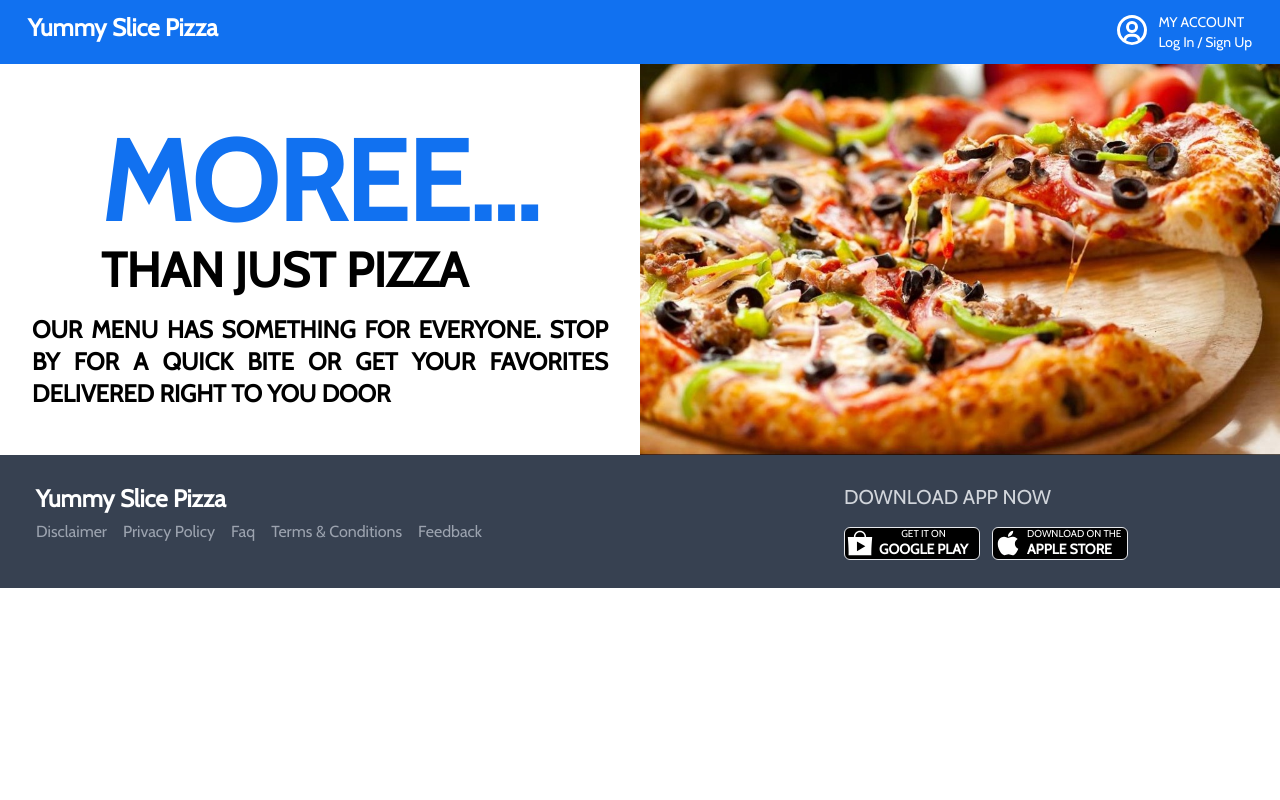
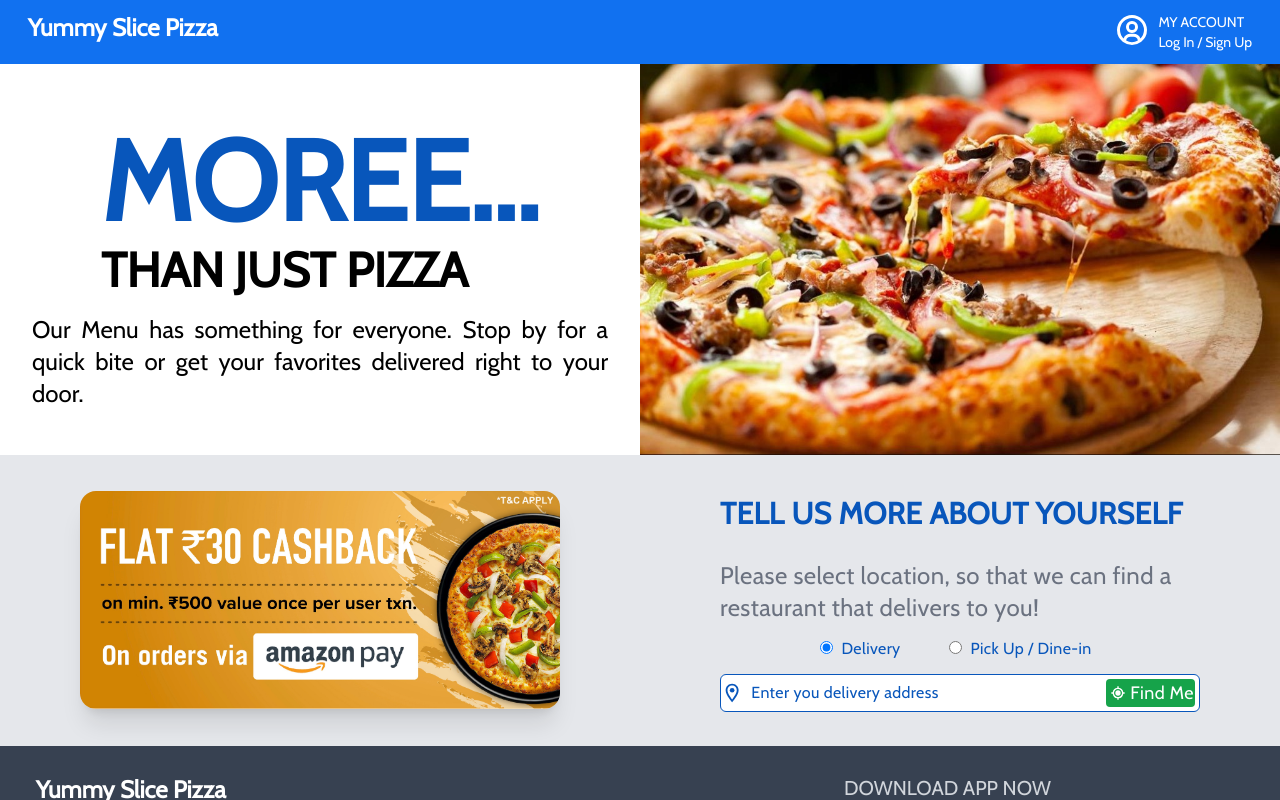
Before and after one commit to jasmeets-6575/yummy-slice-pizza, a React (Create React App) app: page /landing in a window 1280 px wide. Built offline with nearby package versions, Linux system fonts and the light colour scheme; the HTML template or start-up script is replaced by a standard one.

Commit message:
adding details component

```diff
--- a/src/app.css
+++ b/src/app.css
@@ -14,4 +14,5 @@ body{
     --primary-white: #DCDCDC;
     --primary-green: #95FF00;
     --primary-blue: #1171f0;
+    --primary-blue-2: #0856bb;
   }
--- /dev/null
+++ b/src/components/Details.tsx
@@ -0,0 +1,51 @@
+import { MdOutlineLocationOn } from "react-icons/md";
+import { BiCurrentLocation } from "react-icons/bi";
+import discount from "../assets/discount.jpg";
+
+const Details = () => {
+  return (
+    <div className="bg-gray-200 h-auto sm:grid grid-cols-1 md:grid-cols-2">
+      <div className="  flex items-center justify-center">
+        <img className="hidden md:block md:h-[50%] lg:h-3/4 rounded-2xl  shadow-xl " src={discount} alt="" />
+      </div>
+      <div className="flex flex-col  md:scale-100 justify-center gap-1 md:gap-2 tracking-wide pb-3">
+        <h1 className="w-[60%] md:w-[75%] flex justify-between mx-auto text-2xl lg:text-3xl text-[--primary-blue-2] font-bold">
+          TELL US MORE ABOUT YOURSELF
+        </h1>
+        <p className="hidden lg:block w-[75%] text-2xl mx-auto text-gray-500">
+          Please select location, so that we can find a restaurant that delivers
+          to you!
+        </p>
+        <div className="w-[60%] lg:w-[50%] text-[1rem] py-2 flex justify-around mx-auto text-[--primary-blue-2]">
+          <div>
+            <input type="radio" name="A" id="" checked />
+            <label className="mx-2" htmlFor="">
+              Delivery
+            </label>
+          </div>
+          <div>
+            <input type="radio" name="A" id="" />
+            <label className="mx-2" htmlFor="">
+              Pick Up / Dine-in
+            </label>
+          </div>
+        </div>
+        <div className=" w-[60%] md:w-[75%] flex justify-between border border-[--primary-blue-2] rounded-md bg-white items-center mx-auto ">
+          <MdOutlineLocationOn className="text-3xl text-[--primary-blue-2]  " />
+          <input
+            className="w-full lg:p-2 rounded-md border-none outline-none placeholder-[--primary-blue-2]  "
+            placeholder="Enter you delivery address"
+            type="text"
+            name=""
+            id=""
+          />
+          <div className=" flex w-1/4 bg-green-600 text-white cursor-pointer rounded m-1  left-[370px] ">
+            <BiCurrentLocation className="hidden lg:block h-auto text-2xl align-middle px-1" />
+            <span className="hidden lg:block text-lg text-center "> Find Me</span>
+          </div>
+        </div>
+      </div>
+    </div>
+  );
+};
+export default Details;
--- a/src/components/Footer.tsx
+++ b/src/components/Footer.tsx
@@ -1,13 +1,13 @@
 import { IoMdAppstore } from "react-icons/io";
 import { AiFillApple } from "react-icons/ai";
+import Logo from "./Logo";
 
 const Footer = () => {
   return (
+    <div>
       <div className="w-full h-auto p-7 bg-gray-700 grid grid-cols-2 md:grid-cols-3 ">
         <div className="md:col-span-2">
-        <h2 className="font-bold text-2xl mx-2 text-white cursor-pointer">
-          Yummy Slice Pizza
-        </h2>
+          <Logo />
           <ul className="text-gray-400 cursor-pointer md:flex">
             <li className="m-2 ">Disclaimer</li>
             <li className=" m-2">Privacy Policy</li>
@@ -17,7 +17,9 @@ const Footer = () => {
           </ul>
         </div>
         <div className="md:col-span-1">
-        <h2 className="text-gray-300 text-xl font-medium">DOWNLOAD APP NOW</h2>
+          <h2 className="text-gray-300 text-xl font-medium">
+            DOWNLOAD APP NOW
+          </h2>
           <div className="text-white pt-4 grid gap-3 lg:flex ">
             <div className="w-[8.5rem] bg-black border rounded-md flex items-center cursor-pointer ">
               <IoMdAppstore className="text-3xl " />
@@ -27,7 +29,7 @@ const Footer = () => {
               </div>
             </div>
             <div className="w-[8.5rem] bg-black border rounded-md flex items-center cursor-pointer ">
-            <AiFillApple className="text-3xl "/>
+              <AiFillApple className="text-3xl " />
               <div className="px-1">
                 <h4 className="text-[10px] text-center">DOWNLOAD ON THE</h4>
                 <h2 className="text-sm font-bold">APPLE STORE</h2>
@@ -36,6 +38,13 @@ const Footer = () => {
           </div>
         </div>
       </div>
+      <div className="bg-gray-800 flex justify-center">
+        <h2 className="text-gray-300 py-4 pr-1 text-center">
+          All Rights Reserved. 2023 Copyright
+        </h2>
+        <span className=" mt-2 text-white text-2xl text-center">©</span>
+      </div>
+    </div>
   );
 };
 export default Footer;
--- a/src/components/LandingMain.tsx
+++ b/src/components/LandingMain.tsx
@@ -5,15 +5,14 @@ const LandingMain = () => {
     <div className="w-full h-auto md:grid grid-cols-2  ">
       <div className="info flex flex-col justify-center items-center">
         <div className="my-5">
-          <span className=" lg:text-[7rem]  text-[--primary-blue] text-[6rem] font-bold ">
+          <span className=" lg:text-[7rem]  text-[--primary-blue-2] text-[6rem] font-bold ">
             MOREE...
           </span>
           <h2 className=" lg:text-5xl duration-300 text-4xl text-justify font-bold">THAN JUST PIZZA</h2>
         </div>
         <div className="flex justify-center">
-          <h3 className="w-[90%] mb-3  text-justify text-xl md:text-2xl font-bold">
-            OUR MENU HAS SOMETHING FOR EVERYONE. STOP BY FOR A QUICK BITE OR GET
-            YOUR FAVORITES DELIVERED RIGHT TO YOU DOOR
+          <h3 className="w-[90%] mb-3  text-justify text-xl md:text-2xl font-light">
+            Our Menu has something for everyone. Stop by for a quick bite or get your favorites delivered right to your door.
           </h3>
         </div>
       </div>
--- /dev/null
+++ b/src/components/Logo.tsx
@@ -0,0 +1,8 @@
+const Logo = () => {
+  return (
+    <h2 className="font-bold text-2xl mx-2 text-white cursor-pointer">
+    Yummy Slice Pizza
+  </h2>
+  )
+}
+export default Logo
--- a/src/components/NavbarMain.tsx
+++ b/src/components/NavbarMain.tsx
@@ -1,12 +1,11 @@
 import { BiUserCircle } from "react-icons/bi";
+import Logo from "./Logo";
 
 const NavbarMain = () => {
   return (
     <div className="h-auto py-3 w-full flex bg-[--primary-blue]">
       <div className="w-[1240px] mx-auto flex justify-between ">
-        <div className="font-bold text-2xl mx-2 text-white cursor-pointer">
-          Yummy Slice Pizza
-        </div>
+        <Logo />
         <div className=" flex justify-end mx-2  border-secondary-500 cursor-pointer">
           <BiUserCircle className=" text-3xl md:text-4xl text-white" />
           <div className=" text-white ml-2 ">
--- a/src/pages/Landing.tsx
+++ b/src/pages/Landing.tsx
@@ -1,3 +1,4 @@
+import Details from "../components/Details";
 import Footer from "../components/Footer";
 import LandingMain from "../components/LandingMain";
 import NavbarMain from "../components/NavbarMain";
@@ -7,6 +8,7 @@ const Landing = () => {
     <div className="overflow-auto h-[100vh] ">
       <NavbarMain />
       <LandingMain />
+      <Details />
       <Footer />
     </div>
   );
```
Also changed, not shown: src/assets/discount.jpg (added). Lines whose indentation alone changed are shown as unchanged.
